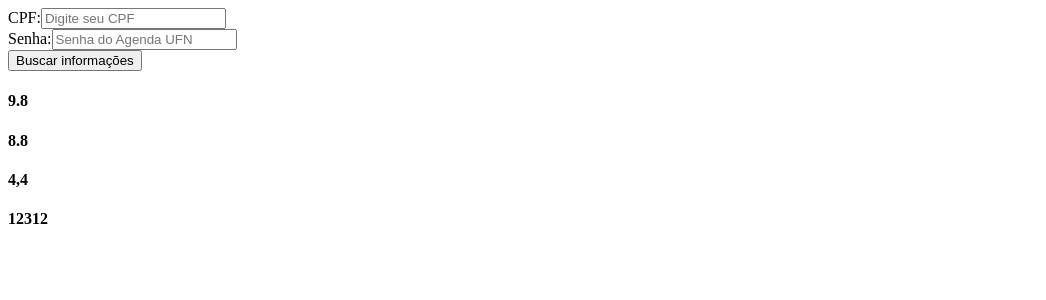
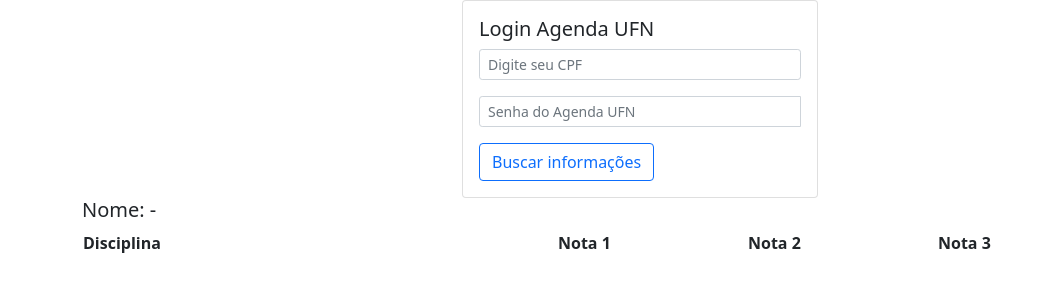
Before and after one commit to gabrielNetto94/agenda-UFN, a React (Create React App) app in the folder frontend/: page / in a window 1280 px wide. Shown: the top 300 px of the page, without its empty margins (0-1046 px from the left). Built offline with nearby package versions, Linux system fonts and the light colour scheme.

Commit message:
Apresentação dos dados na tela, com gambiarra

```diff
--- a/frontend/src/App.js
+++ b/frontend/src/App.js
@@ -1,22 +1,20 @@
-import React, { useState, useEffect } from 'react';
+import React, { useState } from 'react';
 import api from './api';
 
-function App(props) {
+function App() {
 
     const [cpf, setCpf] = useState('');
     const [password, setPass] = useState('');
 
     const [nomeAluno, setNomeAluno] = useState('');
     const [matricula, setMatricula] = useState('');
-    const [disciplina, setDisciplina] = useState('');
-    const [nota1, setNota1] = useState('');
-    const [nota2, setNota2] = useState('');
-    const [nota3, setNota3] = useState('');
-
-    //const [scoreTable, setScoreTable] = useState({disciplina:'Nome disciplina',nota1:'9.4'});
-    const [scoreTable, setScoreTable] = useState([]);
+    const [disciplinas, setDisciplinas] = useState([]);
+    const [nota1, setNota1] = useState([]);
+    const [nota2, setNota2] = useState([]);
+    const [nota3, setNota3] = useState([]);
 
     async function handleLogin(event) {
+
         event.preventDefault(); // previnir ação padrao do HTML que é enviar o usuário para outra página
 
         const response = await api.post('/agenda', {
@@ -26,76 +24,110 @@
 
         setNomeAluno(response.data.aluno);
         setMatricula(response.data.matricula);
-        setDisciplina(response.data.scoreTable[0].disciplina);
-        setNota1(response.data.scoreTable[0].nota1);
-        setNota2(response.data.scoreTable[0].nota2);
-        setNota3(response.data.scoreTable[0].nota3);
-        console.log(response.data);
+        setDisciplinas(response.data.disciplinas);
+        setNota1(response.data.nota1);
+        setNota2(response.data.nota2);
+        setNota3(response.data.nota3);
 
     }
 
-    useEffect(() => { //executar uma função quando a página for carregada
-        var teste = ['9.8', '8.8', '4,4', '12312'];
-        setScoreTable(teste);
-    }, []);
-
-
     return (
         <>
-            <form onSubmit={handleLogin}>
-                <label>CPF:</label>
-                <input
-                    placeholder="Digite seu CPF"
-                    type="number"
-                    name="cpf"
-                    required
-                    onChange={event => setCpf(event.target.value)}
-                />
-                <br />
-                <label>Senha:</label>
-                <input
-                    placeholder="Senha do Agenda UFN"
-                    type="password"
-                    name="password"
-                    required
-                    onChange={event => setPass(event.target.value)}
-                />
-                <br />
-                <button >Buscar informações</button>
-            </form>
+            <div className="container">
+                <div className="row justify-content-center">
+                    <div className="col-4">
+                        <div className="card" style={{ width: '100%' }}>
+                            <div className="card-body">
 
-            {scoreTable.map(n => (
-                <h4 key={Math.random()}>{n}</h4>
-            ))}
+                                <h5 className="card-title">Login Agenda UFN</h5>
+
+                                <form onSubmit={handleLogin}>
+                                    <div className="input-group input-group-sm mb-3">
+                                        <input className="form-control" aria-label="Sizing example input" aria-describedby="inputGroup-sizing-sm" placeholder="Digite seu CPF" type="number" name="cpf" required onChange={event => setCpf(event.target.value)} />
+                                    </div>
+
+                                    <div className="input-group input-group-sm mb-3">
+                                        <input className="form-control" aria-label="Sizing example input" aria-describedby="inputGroup-sizing-sm" placeholder="Senha do Agenda UFN" type="password" name="password" required onChange={event => setPass(event.target.value)} /><br />
+                                    </div>
+
+                                    <button type="submit" className="btn btn-outline-primary">Buscar informações</button>
+                                </form>
+                            </div>
+                        </div>
+                    </div>
+                </div>
+            </div>
+
+            {/*     ALERTA DE GAMBIARRA!!!     */}
+            <div class="container">
+
+                <h5>Nome: {nomeAluno} - {matricula}</h5>
+
+                <div class="row justify-content-start">
+
+                    <div class="col-5">
+                        <table>
+                            <thead>
+                                <tr>
+                                    <th>Disciplina</th>
+                                </tr>
+                            </thead>
+                            <tbody>
+                                {disciplinas.map(d => (
+                                    <tr key={Math.random}>{d}</tr>
+                                ))}
+                            </tbody>
+                        </table>
+                    </div>
+
+                    <div class="col-2">
+                        <table>
+                            <thead>
+                                <tr>
+                                    <th>Nota 1</th>
+                                </tr>
+                            </thead>
+                            <tbody>
+                                {nota1.map(d => (
+                                    <tr key={Math.random}>{d}</tr>
+                                ))}
+                            </tbody>
+                        </table>
+                    </div>
+
+                    <div class="col-2">
+                        <table>
+                            <thead>
+                                <tr>
+                                    <th>Nota 2</th>
+                                </tr>
+                            </thead>
+                            <tbody>
+                                {nota2.map(d => (
+                                    <tr key={Math.random}>{d}</tr>
+                                ))}
+                            </tbody>
+                        </table>
+                    </div>
+
+                    <div class="col-2">
+                        <table>
+                            <thead>
+                                <tr>
+                                    <th>Nota 3</th>
+                                </tr>
+                            </thead>
+                            <tbody>
+                                {nota3.map(d => (
+                                    <tr key={Math.random}>{d}</tr>
+                                ))}
+                            </tbody>
+                        </table>
+                    </div>
+
+                </div>
+            </div>
         </>
     );
 }
-
-/*
-<table>
-                <thead>
-                    <tr>
-                        <th>Nome Aluno(a):</th>
-                        <th>Matrícula</th>
-                        <th>Disciplina</th>
-                        <th>Nota 1</th>
-                        <th>Nota 2</th>
-                        <th>Nota 3</th>
-
-                    </tr>
-                </thead>
-                <tbody>
-                    <tr>
-                        <td>{nomeAluno}</td>
-                        <td>{matricula}</td>
-                        <td>{disciplina}</td>
-                        <td>{nota1}</td>
-                        <td>{nota2}</td>
-                        <td>{nota3}</td>
-                    </tr>
-                </tbody>
-            </table>
-*/
-
-
 export default App;
--- a/frontend/src/index.css
+++ /dev/null
@@ -1,13 +0,0 @@
-body {
-  margin: 0;
-  font-family: -apple-system, BlinkMacSystemFont, 'Segoe UI', 'Roboto', 'Oxygen',
-    'Ubuntu', 'Cantarell', 'Fira Sans', 'Droid Sans', 'Helvetica Neue',
-    sans-serif;
-  -webkit-font-smoothing: antialiased;
-  -moz-osx-font-smoothing: grayscale;
-}
-
-code {
-  font-family: source-code-pro, Menlo, Monaco, Consolas, 'Courier New',
-    monospace;
-}
--- a/frontend/src/index.js
+++ b/frontend/src/index.js
@@ -1,11 +1,16 @@
 import React from 'react';
 import ReactDOM from 'react-dom';
 import App from './App';
+import Footer from './Footer';
+import Header from './Header';
+
 import reportWebVitals from './reportWebVitals';
 
 ReactDOM.render(
   <React.StrictMode>
+    <Header />
     <App />
+    <Footer />
   </React.StrictMode>,
   document.getElementById('root')
 );
```
Also changed, not shown: 1 other file (tests, documents, lock files or other folders).
